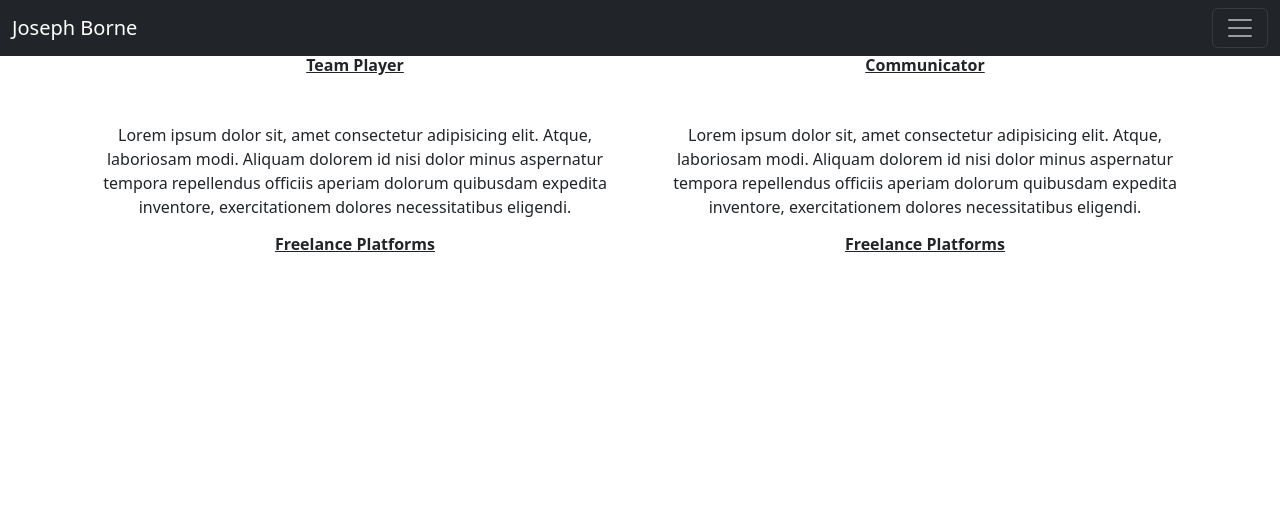
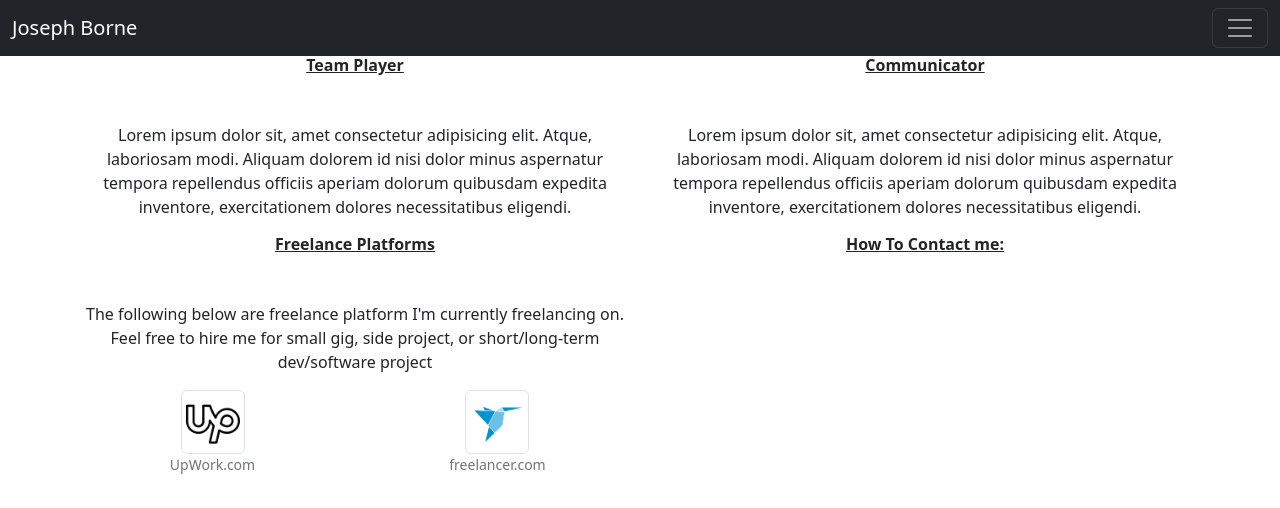
Before and after one commit to jbthecoder5/josephpborne-portfolio, an Angular app: page /contact in a window 1280 px wide. Shown: the top 508 px of the page. Built offline with nearby package versions, Linux system fonts and the light colour scheme.

Commit message:
small changes to the contact contact css and html file

```diff
--- a/src/app/contact/contact.component.css
+++ b/src/app/contact/contact.component.css
@@ -0,0 +1,4 @@
+.contact-img {
+  height: 4rem;
+  width: 4rem;
+}
--- a/src/app/contact/contact.component.html
+++ b/src/app/contact/contact.component.html
@@ -1,4 +1,6 @@
 <div class="container">
+  <!-- container -->
+
   <div class="row text-center">
     <h1 class="text-center">Why should your hire me?</h1>
     <div class="col-6">
@@ -21,21 +23,57 @@
       </p>
     </div>
   </div>
+  <!-- soft skills section ended -->
+
   <div class="row text-center">
     <!-- my freelance platforms section -->
     <div class="col-6">
       <h6 class="fs-9 fw-bold text-decoration-underline mb-5">
         Freelance Platforms
       </h6>
-      <p></p>
+      <p class="text-center">
+        The following below are freelance platform I'm currently freelancing on.
+        Feel free to hire me for small gig, side project, or short/long-term
+        dev/software project
+      </p>
+      <div class="row">
+        <!-- nested row -->
+        <div class="col-6">
+          <!-- nested column -->
+          <figure class="figure">
+            <a href="https://github.com/shopifywithjoe/converse" target="_blank"
+              ><img
+                src="../../assets/img/hire-me/icons8-upwork-64.png"
+                class="img-thumbnail contact-img"
+                alt="...."
+              />
+            </a>
+            <figcaption class="figure-caption">UpWork.com</figcaption>
+          </figure>
+        </div>
+        <div class="col-6">
+          <figure class="figure">
+            <a href="https://github.com/shopifywithjoe/converse" target="_blank"
+              ><img
+                src="../../assets/img/hire-me/687474703a2f2f692e737461636b2e696d6775722e636f6d2f36774c69492e6a7067.jpg"
+                class="img-thumbnail contact-img"
+                alt="...."
+              />
+            </a>
+            <figcaption class="figure-caption">freelancer.com</figcaption>
+          </figure>
+        </div>
+      </div>
     </div>
 
     <!-- contact me section -->
     <div class="col-6">
       <h6 class="fs-9 fw-bold text-decoration-underline mb-5">
-        Freelance Platforms
+        How To Contact me:
       </h6>
       <p></p>
     </div>
   </div>
+  <!-- -->
 </div>
+<!-- container ended-->
```
